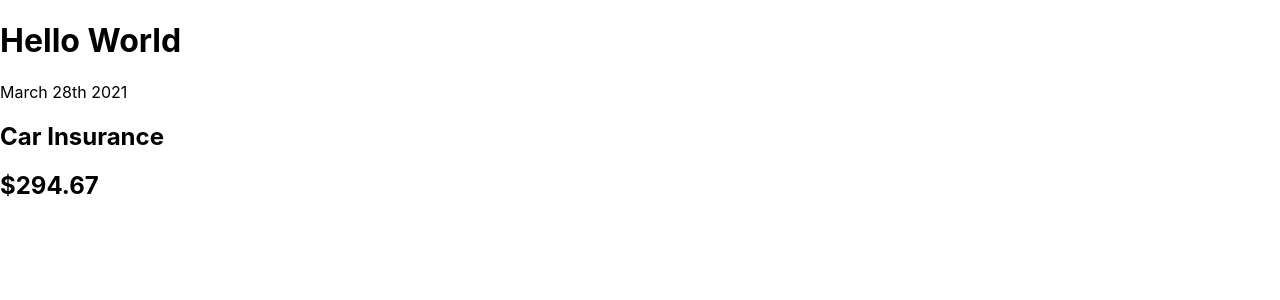
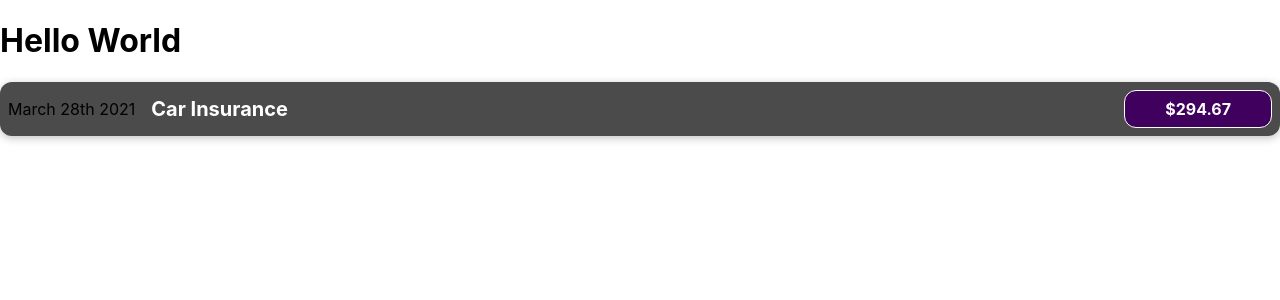
Before and after one commit to webdirects/React-learning, a React (Create React App) app in the folder 01react/: page / in a window 1280 px wide. Shown: the top 300 px of the page. Built offline with nearby package versions, Linux system fonts and the light colour scheme; the HTML template or start-up script is replaced by a standard one.

Commit message:
Added CSS

```diff
--- /dev/null
+++ b/01react/src/Components/ExpenseItem.css
@@ -0,0 +1,56 @@
+.expense-item {
+  display: flex;
+  justify-content: space-between;
+  align-items: center;
+  box-shadow: 0 2px 8px rgba(0, 0, 0, 0.25);
+  padding: 0.5rem;
+  margin: 1rem 0;
+  border-radius: 12px;
+  background-color: #4b4b4b;
+}
+
+.expense-item__description {
+  display: flex;
+  flex-direction: column;
+  gap: 1rem;
+  align-items: flex-end;
+  flex-flow: column-reverse;
+  justify-content: flex-start;
+  flex: 1;
+}
+
+.expense-item h2 {
+  color: #3a3a3a;
+  font-size: 1rem;
+  flex: 1;
+  margin: 0 1rem;
+  color: white;
+}
+
+.expense-item__price {
+  font-size: 1rem;
+  font-weight: bold;
+  color: white;
+  background-color: #40005d;
+  border: 1px solid white;
+  padding: 0.5rem;
+  border-radius: 12px;
+}
+
+@media (min-width: 580px) {
+  .expense-item__description {
+    flex-direction: row;
+    align-items: center;
+    justify-content: flex-start;
+    flex: 1;
+  }
+
+  .expense-item__description h2 {
+    font-size: 1.25rem;
+  }
+
+  .expense-item__price {
+    font-size: 1.25rem;
+    padding: 0.5rem 1.5rem;
+  }
+}
--- a/01react/src/Components/ExpenseItem.js
+++ b/01react/src/Components/ExpenseItem.js
@@ -1,16 +1,17 @@
 import React from "react";
+import "./ExpenseItem.css"
 
 const ExpenseItem = () => {
   return (
-    <>
+    <div className="expense-item">
       <div>March 28th 2021</div>
-      <div>
+      <div className="expense-item__description">
         <h2>Car Insurance</h2>
       </div>
-      <div>
+      <div className="expense-item__price">
         <h2>$294.67</h2>
       </div>
-    </>
+    </div>
   );
 };
 
```
